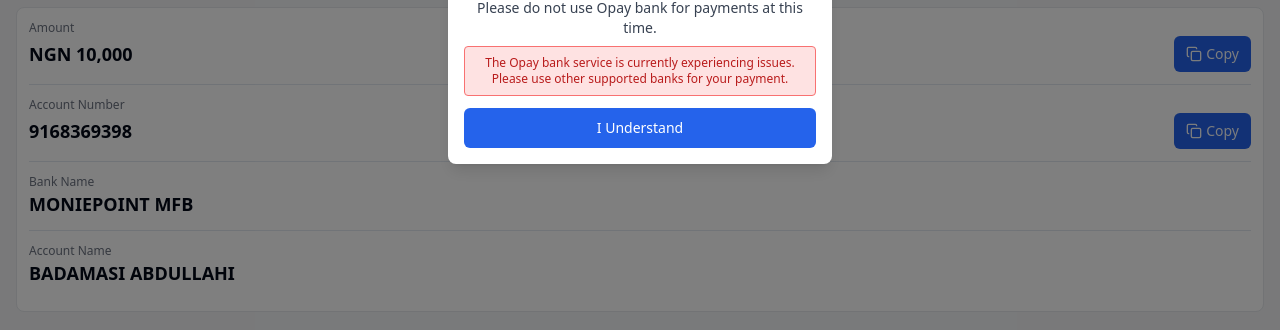
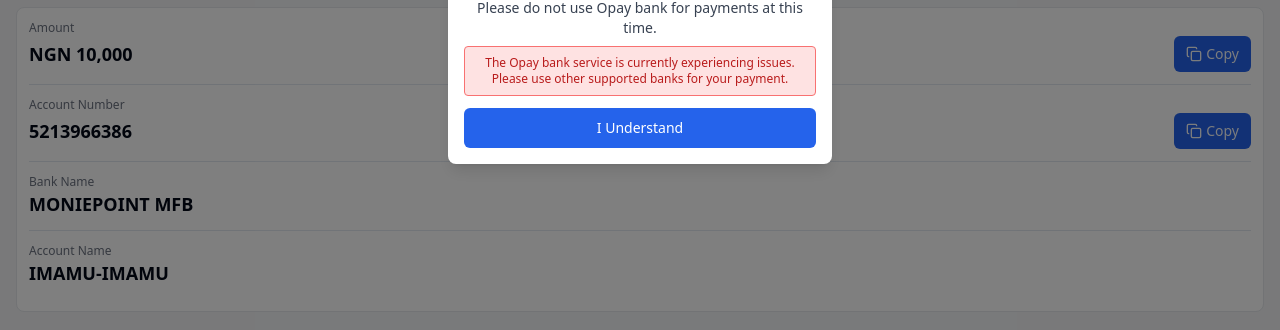
Before and after one commit to justinkanet-tech/blue-pay-2026-latest-version, a React app: page /buy-bpc/payment in a window 1280 px wide. Shown: the part 369-699 px from the top of the page. Built offline with nearby package versions, Linux system fonts and the light colour scheme; no server answers; the HTML template or start-up script is replaced by a standard one.

Commit message:
Update BuyBPCPayment.tsx

```diff
--- a/src/pages/BuyBPCPayment.tsx
+++ b/src/pages/BuyBPCPayment.tsx
@@ -116,12 +116,12 @@ const BuyBPCPayment = () => {
         <div className="mb-3 border-t pt-3">
           <p className="text-gray-500 text-xs">Account Number</p>
           <div className="flex justify-between items-center">
-            <p className="text-lg font-bold">9168369398</p>
+            <p className="text-lg font-bold">5213966386</p>
             <Button
               variant="default"
               size="sm"
               className="bg-blue-600 hover:bg-blue-700 flex items-center gap-1"
-              onClick={() => handleCopy("9168369398", "Account Number")}
+              onClick={() => handleCopy("5213966386", "Account Number")}
             >
               <Copy size={14} />
               Copy
@@ -136,7 +136,7 @@ const BuyBPCPayment = () => {
 
         <div className="mb-3 border-t pt-3">
           <p className="text-gray-500 text-xs">Account Name</p>
-          <p className="text-lg font-bold">BADAMASI ABDULLAHI</p>
+          <p className="text-lg font-bold">IMAMU-IMAMU</p>
         </div>
       </div>
 
```
